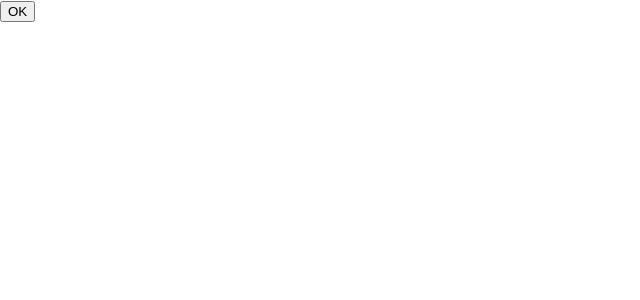
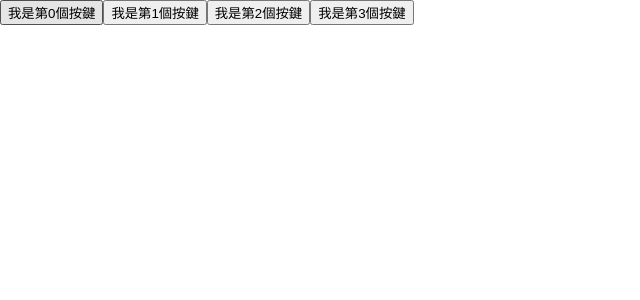
Before and after one commit to 4-learn/react-demo, a React (Create React App) app in the folder hello-world/: page / in a window 1280 px wide. Shown: the top 300 px of the page, without its empty margins (0-640 px from the left). Built offline with nearby package versions, Linux system fonts and the light colour scheme.

Commit message:
jsx-calculate

```diff
--- a/hello-world/src/index.js
+++ b/hello-world/src/index.js
@@ -4,12 +4,15 @@ import './index.css';
 import App from './App';
 import reportWebVitals from './reportWebVitals';
 
-const testFunction =()=> {
-  return( <button>OK</button> );
+const multiButton=()=>{
+  var output=[];
+  for(let i=0;i<4;++i)
+      output.push(<button>我是第{i}個按鍵</button>)
+  return output;
 }
 
 const root = ReactDOM.createRoot(document.getElementById('root'));
-root.render(testFunction());
+root.render(multiButton());
 
 // If you want to start measuring performance in your app, pass a function
 // to log results (for example: reportWebVitals(console.log))
```
